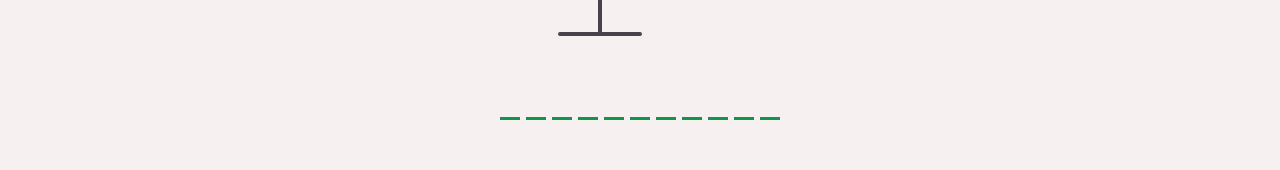
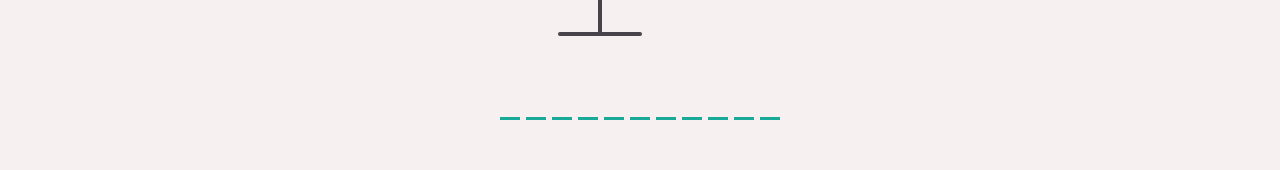
Before and after one commit to alfclark/game-zone, a Vue app: page /hangman in a window 1280 px wide. Shown: the part 484-654 px from the top of the page. Built offline with nearby package versions, Linux system fonts and the light colour scheme.

Commit message:
Fotn color fix

```diff
--- a/src/components/hangman/WordComponent.vue
+++ b/src/components/hangman/WordComponent.vue
@@ -18,12 +18,12 @@ export default {
 <style scoped>
 .word {
   display: flex;
-  color: var(--darkGreen);
+  color: var(--green);
   margin-top: 1rem;
 }
 
 .letter {
-  border-bottom: 3px solid var(--darkGreen);
+  border-bottom: 3px solid var(--green);
   display: inline-flex;
   font-size: 30px;
   align-items: center;
```
